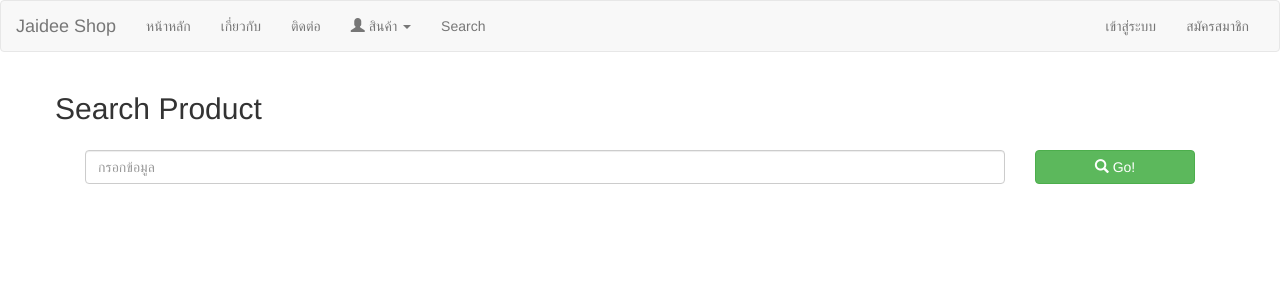
After one commit to FordSupakorn/search, a PHP site: page /search.php in a window 1280 px wide. The commit adds this page. Shown: the top 300 px of the page. Run offline with PHP 8.4, Linux system fonts and the light colour scheme.

Commit message:
28/12/2562

```diff
--- a/editproduct.php
+++ b/editproduct.php
@@ -45,7 +45,7 @@
             </div>
             <div class="collapse navbar-collapse" id="bs-example-navbar-collapse-1">
                 <ul class="nav navbar-nav">
-                    <li><a href="#">Home</a></li>
+                    <li><a href="index.php">Home</a></li>
                     <li><a href="#">about</a></li>
                     <li><a href="#">Contact</a></li>
                     <li><a href="#">product</a></li>
--- a/newproduct.php
+++ b/newproduct.php
@@ -25,7 +25,7 @@
             </div>
             <div class="collapse navbar-collapse" id="bs-example-navbar-collapse-1">
                 <ul class="nav navbar-nav">
-                    <li><a href="#">Home</a></li>
+                    <li><a href="index.php">Home</a></li>
                     <li><a href="#">about</a></li>
                     <li><a href="#">Contact</a></li>
                     <li><a href="#">product</a></li>
--- a/productdetail.php
+++ b/productdetail.php
@@ -62,7 +62,7 @@
             </div>
             <div class="collapse navbar-collapse" id="bs-example-navbar-collapse-1">
                 <ul class="nav navbar-nav">
-                    <li><a href="#">Home</a></li>
+                    <li><a href="index.php">Home</a></li>
                     <li><a href="#">about</a></li>
                     <li><a href="#">Contact</a></li>
                 </ul>
--- /dev/null
+++ b/search.php
@@ -0,0 +1,152 @@
+<?php
+    session_start();
+    include("connect.php");
+?>
+<!DOCTYPE html>
+<html lang="en">
+<head>
+    <meta charset="UTF-8">
+    <meta name="viewport" content="width=device-width, initial-scale=1.0">
+    <meta http-equiv="X-UA-Compatible" content="ie=edge">
+    <title>Jaidee Shop</title>
+    <link rel="stylesheet" href="css/bootstrap.min.css">
+</head>
+<body>
+    <nav class="navbar navbar-default">
+        <div class="container-fluid">
+            <div class="navbar-header">
+                <button type="button" class="navbar-toggle collapsed" data-toggle="collapse" data-target="#bs-example-navbar-collapse-1" aria-expanded="false">
+                    <span class="sr-only">Toggle navigation</span>
+                    <span class="icon-bar"></span>
+                    <span class="icon-bar"></span>
+                    <span class="icon-bar"></span>
+                </button>
+                <a class="navbar-brand" href="">Jaidee Shop</a>
+            </div>
+            <div class="collapse navbar-collapse" id="bs-example-navbar-collapse-1">
+                <ul class="nav navbar-nav">
+                    <li><a href="#">หน้าหลัก</a></li>
+                    <li><a href="#">เกี่ยวกับ</a></li>
+                    <li><a href="#">ติดต่อ</a></li>
+                    <li class="dropdown">
+                        <a href="#" class="dropdown-toggle" data-toggle="dropdown"role="button"aria-haspopup="true"aria-expanded="false">
+                        <i class="glyphicon glyphicon-user"></i>
+                            สินค้า <span class="caret"></span>
+                            <li><a href="searchproduct">Search</a></il>
+                        <ul class="dropdown-menu">
+                            <li><a href="index.php?cat=notebook">NOTEBOOK</a></li>
+                            <li><a href="index.php?cat=storage">STORAGE</a></li>
+                            <li><a href="index.php?cat=cpu">CPU</a></li>
+                        </ul>
+                    </li>
+                </ul>
+                <ul class="nav navbar-nav navbar-right">
+                <?php
+                    if(isset($_SESSION['id'])){
+                ?>
+                    <li class="dropdown">
+                        <a href="#" class="dropdown-toggle" data-toggle="dropdown"role="button"aria-haspopup="true"aria-expanded="false">
+                        <i class="glyphicon glyphicon-user"></i>
+                            ยินดีต้อนรับ <?php echo $_SESSION ['name']?> <span class="caret"></span>
+                        </a>
+                        <ul class="dropdown-menu">
+                            <li><a href="#">โปรไฟล์</a></li>
+                            <li><a href="#">รายการสั่งซื้อ</a></li>
+                            <li role="separator" class="divider"></li>
+                            <li><a href="logout.php">ออกจากระบบ</a></li>
+                        </ul>
+                    </li>
+                    <li>
+                        <a href="#">
+                            <i class="glyphicon glyphicon-shopping-cart"></i>(0)
+                        </a>
+                    </li>
+                    <?php
+                    }
+                    else{
+                    ?>
+                    <li><a href="login.php">เข้าสู่ระบบ</a></li>
+                    <li><a href="#">สมัครสมาชิก</a></li>
+                    <?php
+                    }
+                    ?>
+                </ul>
+            </div>
+        </div>
+    </nav>
+    <div class="container">
+        <div class="row">
+        <h2>Search Product</h2>
+        <div class="col-md-12">
+        <form action="" method="post">
+                    <div class="form-group">
+                        <div class="col-md-10">
+                            <input type="text" class="form-control" name="txtSearch" placeholder="กรอกข้อมูล">
+                        </div>
+                        <div class="col-md-2">
+                            <button name="submit" class="btn btn-block btn-success">
+                                <i class="glyphicon glyphicon-search"></i> Go!
+                            </button>
+                        </div>
+                    </div>
+         </form>
+         </div>
+    </div>
+
+   <?php
+            if(isset($_POST['submit'])){
+               $search = $_POST['txtSearch'];
+               $sql = "SELECT * FROM product WHERE name LIKE '%$search%'or price LIKE '%$search%'";
+        ?>
+            <div class="row">
+                <div class="col-md-12">
+                <br>
+                <?php
+                   $result = $conn->query($sql);
+                   if(!$result){
+                       echo "Error during data retrieval";
+                   }
+                   else{
+                       while($prd=$result->fetch_object()){
+
+                   ?><div class="col-lg-3 col-md-4 col-sm-6 col-xs-12">
+                   <div class="thumbnail">
+                       <a href="productdetail.php?pid=<?php echo $prd->id; ?>&category=<?php echo $id;?>">
+                           <img src="pig/<?php echo $prd->picture;?>" alt="">
+                       </a>
+                       <div class="caption">
+                           <h3><?php echo $prd->name?></h3>
+                               <p><?php echo $prd->description?></p>
+                                   <p><strong>Price: <?php echo $prd->price?></strong></p>
+                                   <p><a href="#" class="btn btn-success">Read more</a></p>
+                                   <p><a href="#" class="btn btn-success">Add to Basket</a>
+
+                                   <a href="editproduct.php?pid=<?php echo $prd->id?>"
+                                   class="btn btn-warning">
+                                       <i class="glyphicon glyphicon-pencil"></i>Edit
+                                   </a>
+                                   <a href="deleteproduct.php?pid=<?php echo $prd->id?>"
+                                   class="btn btn-danger lnkdelete" >
+                                       <i class="glyphicon glyphicon-trash"></i>Delete
+                                   </a>
+                                   </p>
+                       </div>
+                   </div>
+              </div>
+               <?php
+                   }
+               }
+              ?>
+
+            </div>
+        <?php
+            }
+        ?>
+
+
+
+    <script src="js/jquery-3.4.1.min.js"></script>
+    <script src="js/bootstrap.min.js"></script>
+
+</body>
+</html>
--- a/updataproduct.php
+++ b/updataproduct.php
@@ -6,7 +6,13 @@
     $description = $_POST['txtDescription'];
     $price = $_POST['txtPrice'];
     $unitInstock = $_POST['txtStock'];
+    //updata picture
     $picture= $_POST['hdnProductPic'];
+    if($_FILES["filePic"]["name"]!=""){
+        $picture = $_FILES["filePic"]["name"];
+
+        move_uploaded_file($_FILES["filePic"]["tmp_name"],"pig/".$_FILES["filePic"]["name"]);
+    }
 
     $sql = "UPDATE product SET name='$name', description='$description', price=$price,
     unitInStock=$unitInstock, picture='$picture' WHERE id = $pid";
```
Also changed, not shown: index.php (+35 -60 lines), jdshop.sql (added, +75 -0 lines), pig/016.jpg (deleted), pig/018.jpg (added), pig/afkj.jpg (added), pig/benz.jpg (added), pig/dadsf.jpg (added), pig/gdrg.jpg (added).
